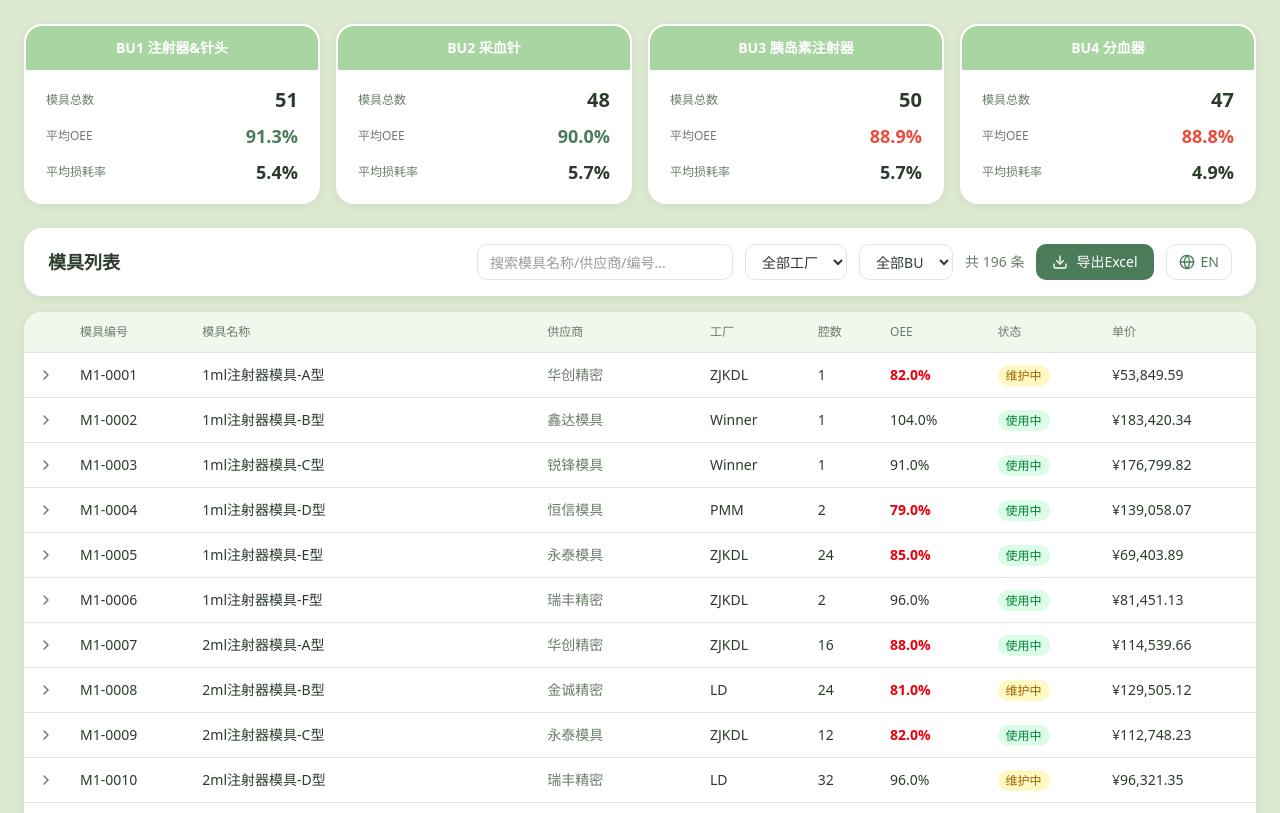
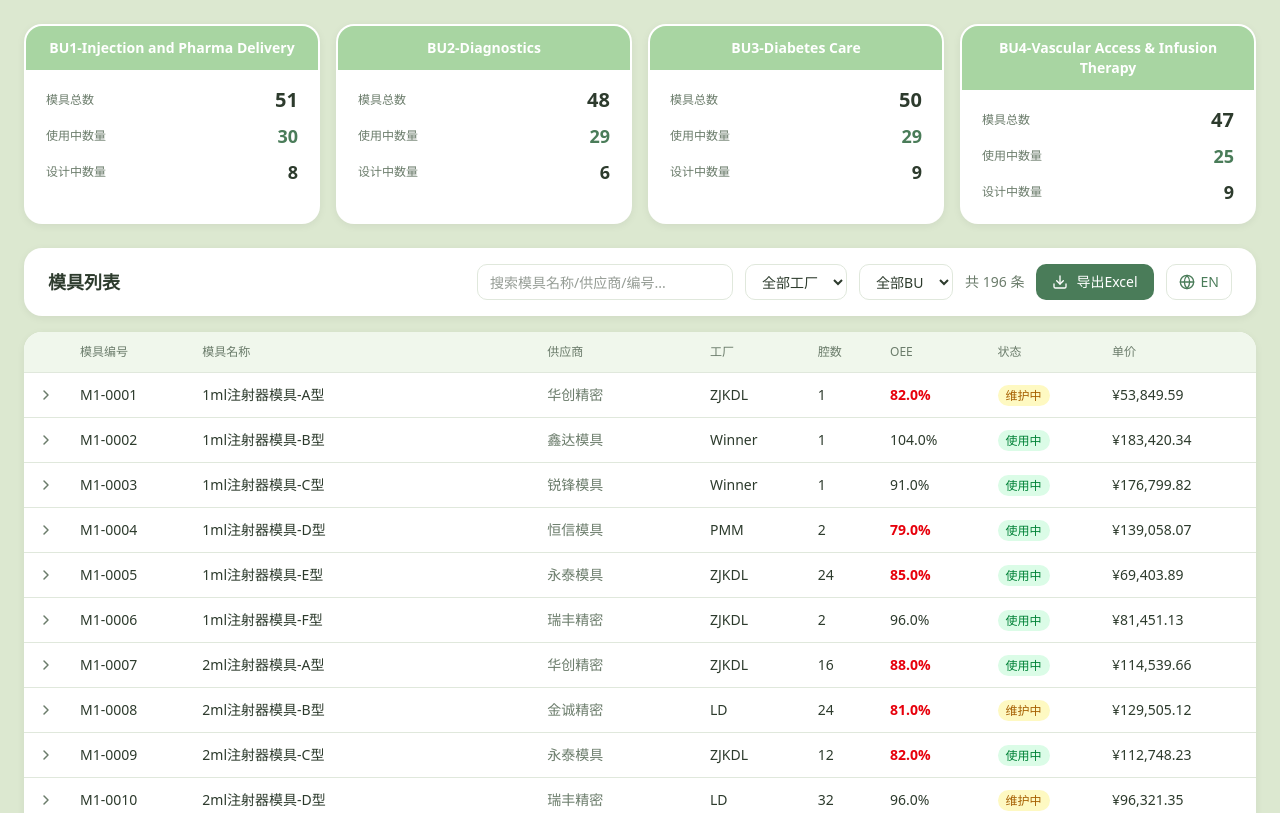
Before and after one commit to erikzhuang-dev/ubzhuangs-robot, a Next.js app: page / in a window 1280 px wide. Shown: the top 813 px of the page. Built offline with nearby package versions, Linux system fonts and the light colour scheme.

Commit message:
feat: 更新BU卡片名称和指标行，改为模具总数/使用中数量/设计中数量
Coze-Commit-Type: user
Coze-User-ID: 3739915826497834
Coze-Conversation-ID: 11684564

```diff
--- a/src/app/page.tsx
+++ b/src/app/page.tsx
@@ -17,8 +17,8 @@ const T = {
     totalRecords: (n: number) => `共 ${n} 条`,
     exportExcel: '导出Excel',
     totalMolds: '模具总数',
-    avgOEE: '平均OEE',
-    avgLossRate: '平均损耗率',
+    activeCount: '使用中数量',
+    pendingCount: '设计中数量',
     // Table headers
     code: '模具编号',
     name: '模具名称',
@@ -75,8 +75,8 @@ const T = {
     totalRecords: (n: number) => `${n} records`,
     exportExcel: 'Export Excel',
     totalMolds: 'Total Molds',
-    avgOEE: 'Avg OEE',
-    avgLossRate: 'Avg Loss Rate',
+    activeCount: 'Active',
+    pendingCount: 'In Design',
     code: 'Mold Code',
     name: 'Mold Name',
     supplier: 'Supplier',
@@ -174,13 +174,9 @@ export default function Home() {
     return BUS.map((bu) => {
       const buMolds = molds.filter((m) => m.buId === bu.id);
       const totalMolds = buMolds.length;
-      const avgOEE = totalMolds > 0
-        ? buMolds.reduce((sum, m) => sum + m.oee, 0) / totalMolds
-        : 0;
-      const avgLossRate = totalMolds > 0
-        ? buMolds.reduce((sum, m) => sum + m.lossCoefficient, 0) / totalMolds
-        : 0;
-      return { buId: bu.id, totalMolds, avgOEE, avgLossRate };
+      const activeCount = buMolds.filter((m) => m.status === 'active').length;
+      const pendingCount = buMolds.filter((m) => m.status === 'pending').length;
+      return { buId: bu.id, totalMolds, activeCount, pendingCount };
     });
   }, [molds]);
 
@@ -266,21 +262,18 @@ export default function Home() {
                   </div>
                   <div className="mb-2 flex items-center justify-between">
                     <span className="text-xs" style={{ color: '#6b7c6b' }}>
-                      {t.avgOEE}
+                      {t.activeCount}
                     </span>
-                    <span
-                      className="text-lg font-semibold"
-                      style={{ color: stats.avgOEE < 0.9 ? '#e74c3c' : '#4a7c59' }}
-                    >
-                      {(stats.avgOEE * 100).toFixed(1)}%
+                    <span className="text-lg font-semibold" style={{ color: '#4a7c59' }}>
+                      {stats.activeCount}
                     </span>
                   </div>
                   <div className="flex items-center justify-between">
                     <span className="text-xs" style={{ color: '#6b7c6b' }}>
-                      {t.avgLossRate}
+                      {t.pendingCount}
                     </span>
                     <span className="text-lg font-semibold" style={{ color: '#2d3b2d' }}>
-                      {(stats.avgLossRate * 100).toFixed(1)}%
+                      {stats.pendingCount}
                     </span>
                   </div>
                 </div>
--- a/src/lib/mock-data.ts
+++ b/src/lib/mock-data.ts
@@ -1,10 +1,10 @@
 import type { BU, Product, Mold, Factory } from './types';
 
 export const BUS: BU[] = [
-  { id: 'bu1', name: 'BU1 注射器&针头', shortName: 'BU1' },
-  { id: 'bu2', name: 'BU2 采血针', shortName: 'BU2' },
-  { id: 'bu3', name: 'BU3 胰岛素注射器', shortName: 'BU3' },
-  { id: 'bu4', name: 'BU4 分血器', shortName: 'BU4' },
+  { id: 'bu1', name: 'BU1-Injection and Pharma Delivery', shortName: 'BU1' },
+  { id: 'bu2', name: 'BU2-Diagnostics', shortName: 'BU2' },
+  { id: 'bu3', name: 'BU3-Diabetes Care', shortName: 'BU3' },
+  { id: 'bu4', name: 'BU4-Vascular Access & Infusion Therapy', shortName: 'BU4' },
 ];
 
 export const FACTORIES: Factory[] = ['LD', 'PMM', 'Winner', 'KDL', 'ZJKDL'];
```
Also changed, not shown: assets/无标题.png (added).
